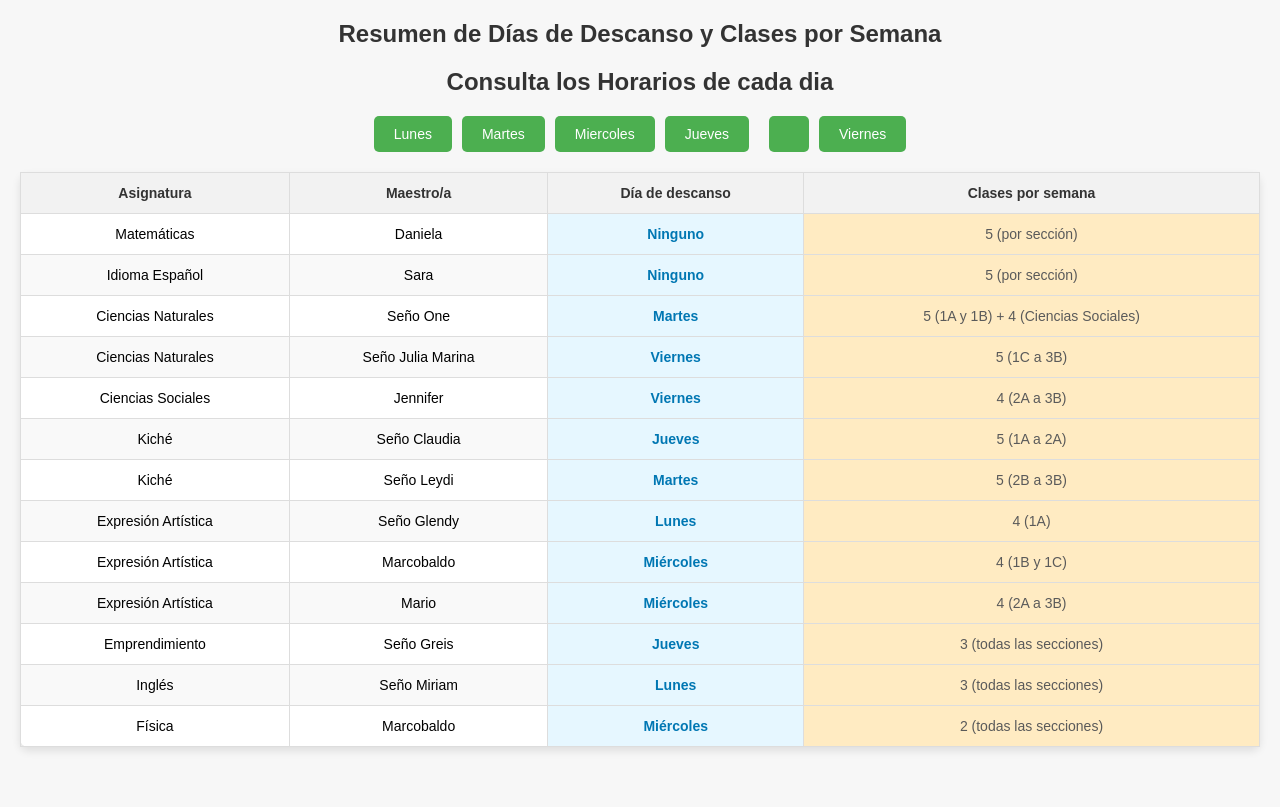
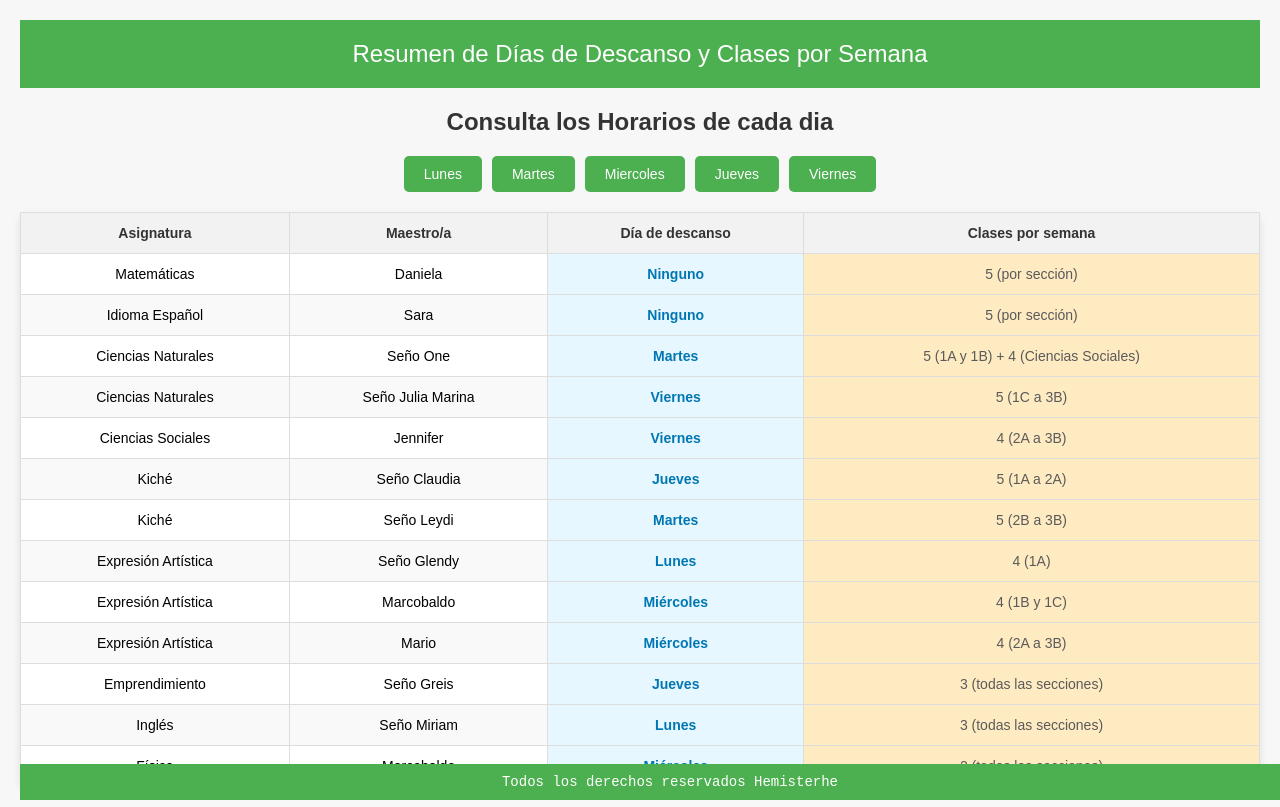
Before and after one commit to Henry-Tercero-MH/horarios, a plain HTML site: page index.html in a window 1280 px wide. Drawn offline with Linux system fonts and the light colour scheme.

Commit message:
se agrego header y footer

```diff
--- a/index.html
+++ b/index.html
@@ -92,12 +92,35 @@
     .day-details.active {
       display: block;
     }
+
+    header {
+      text-align: center;
+      padding: 20px;
+      background-color: #4CAF50;
+      color: white;
+      font-size: 24px;
+    }
+
+    footer {
+      text-align: center;
+      padding: 10px;
+      background-color: #4CAF50;
+      color: white;
+      font-family: "Courier New", Courier, monospace;
+      font-size: 14px;
+      position: fixed;
+      width: 100%;
+      bottom: 0;
+    }
   </style>
 </head>
 
 <body>
 
-  <h2>Resumen de Días de Descanso y Clases por Semana</h2>
+  <header>
+    Resumen de Días de Descanso y Clases por Semana
+  </header>
+
   <h2>Consulta los Horarios de cada dia</h2>
   <div class="btn-group">
     <a href="lunes.html">
@@ -113,12 +136,8 @@
       <button class="btn">Jueves</button>
     </a>
     <a href="viernes.html">
-      <button class="btn"><a href="miercoles.html">
-          <button class="btn">Viernes</button>
-        </a>
-      </button>
+      <button class="btn">Viernes</button>
     </a>
-
   </div>
 
   <table>
@@ -244,6 +263,10 @@
     <p><strong>Ciencias Sociales</strong> - Jennifer: 4 clases (2A a 3B)</p>
   </div>
 
+  <footer>
+    Todos los derechos reservados Hemisterhe
+  </footer>
+
 </body>
 
 </html>
```
